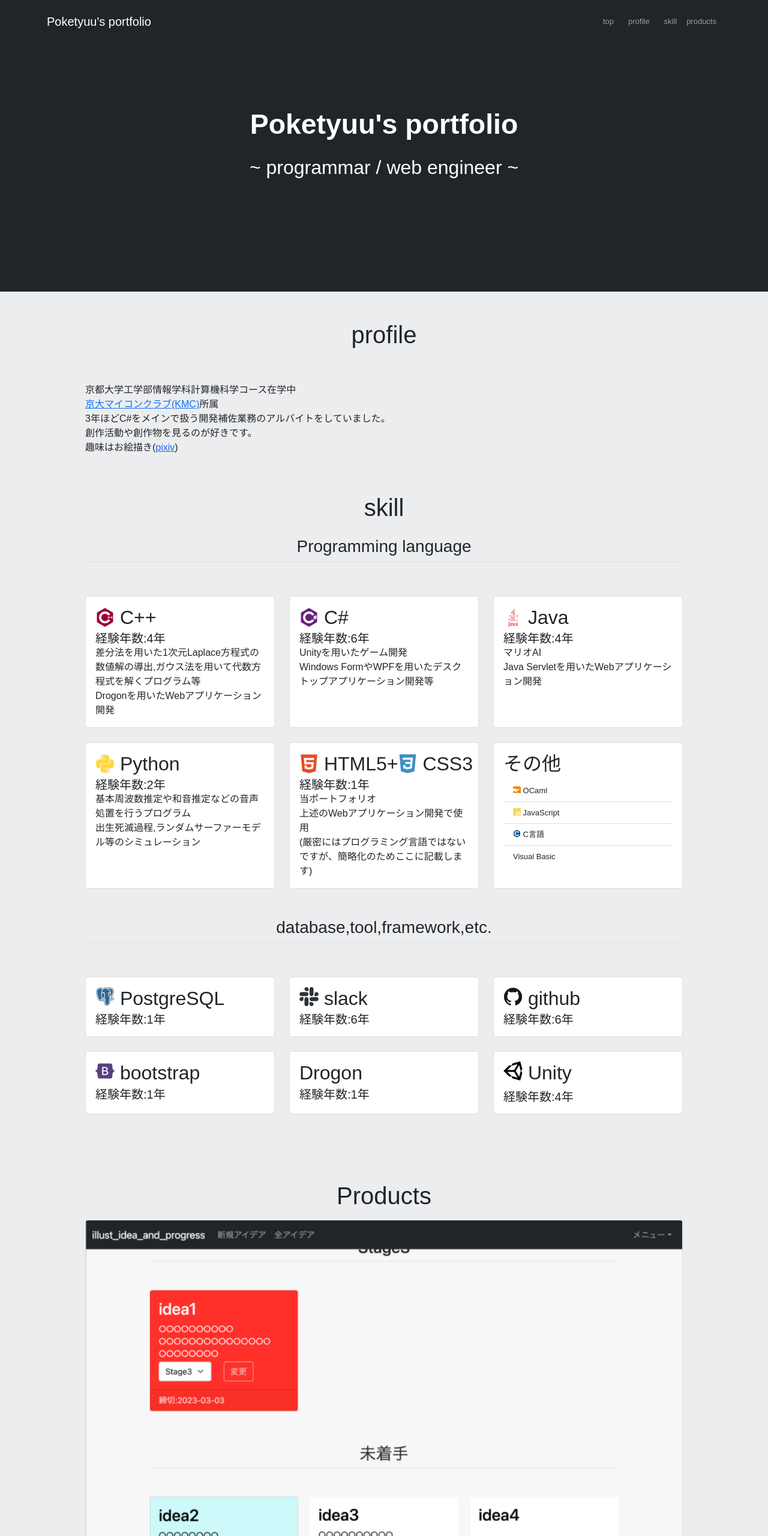
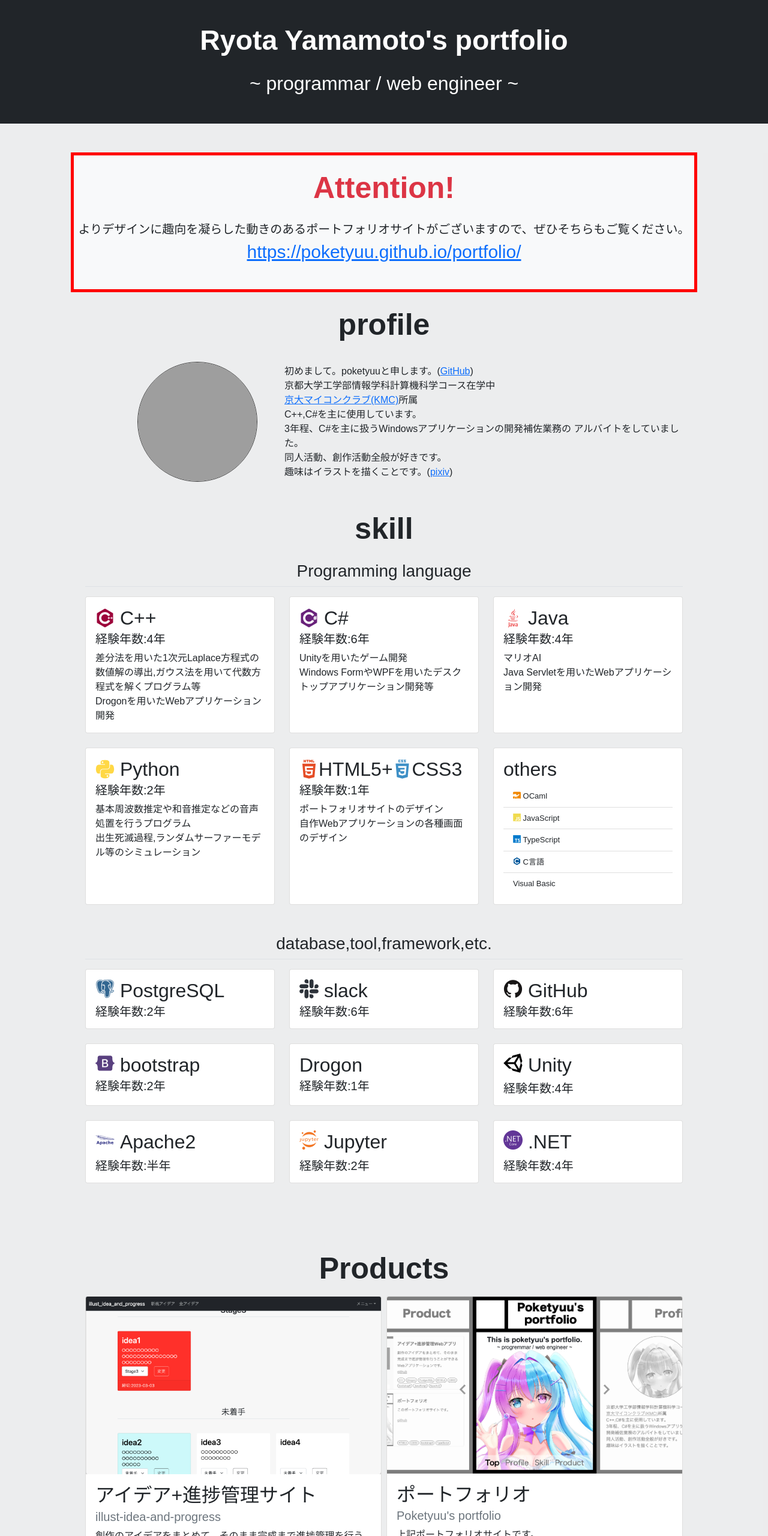
Before and after one commit to poketyuu/portfolio, a plain HTML site: page sitagaki.html in a window 1280 px wide. Shown: the top 2560 px of the page at 60% size. Drawn offline with nearby package versions, Linux system fonts and the light colour scheme; grey boxes are pictures that could not be loaded.

```diff
--- /dev/null
+++ b/css/sitagaki.css
@@ -0,0 +1,34 @@
+.portfolio_header{
+    padding-top: 40px;
+    padding-bottom: 40px;
+    color: white;
+}
+.circlecut_icon {
+    margin: 0 auto;
+    right: auto;
+    width: 200px;
+    height: 200px;
+}
+
+.circlecut_icon img {
+    width: 100%;
+    height: 100%;
+    border-radius: 50%;
+    border: solid 1.5px #404040;
+}
+h1{
+    font-size: 50px;
+    font-weight: 700;
+}
+.text_attention{
+    font-size: 20px;
+}
+.text_attention a{
+    font-size: 30px;
+}
+.attention_box{
+    border: solid 5px red;
+}
+.card-footer{
+    line-height: 2rem;
+}
--- a/sitagaki.html
+++ b/sitagaki.html
@@ -8,71 +8,61 @@
         </link>
         <link rel="stylesheet" href="https://cdn.jsdelivr.net/gh/devicons/devicon@v2.15.1/devicon.min.css">
         <link rel="stylesheet" href="/css/portfolio_style.css">
-        <title>poketyuu's portfolio</title>
+        <link rel="stylesheet" href="/css/sitagaki.css">
+        <title>Ryota Yamamoto's portfolio</title>
     </head>
     <body>
-        <header>
-            <nav class="navbar navbar-expand-md navbar-dark fixed-top bg-dark">
-                <div class="container px-2 py-2">
-                    <a class="navbar-brand" href="/">Poketyuu's portfolio</a>
-                    <button class="navbar-toggler" type="button" data-bs-toggle="collapse" data-bs-target="#navbarCollapse"
-                        aria-controls="navbarCollapse" aria-expanded="false" aria-label="Toggle navigation">
-                        <span class="navbar-toggler-icon">
-                    </button>
-                    <div class="navbar-collapse collapse" id="navbarCollapse">
-                        <ul class="navbar-nav ms-auto mb-2 mb-md-0">
-                            <li class="nav-item me-2">
-                                <a class="nav-link" href="/">top</a>
-                            </li>
-                            <li class="nav-item me-2">
-                                <a class="nav-link" href="#profile">profile</a>
-                            </li>
-                            <li class="nav-item">
-                                <a class="nav-link" href="#skill">skill</a>
-                            </li>
-                            <li class="nav-item">
-                                <a class="nav-link" href="#products">products</a>
-                            </li>
-                        </ul>
-                    </div>
-                </div>
-            </nav>
-        </header>
         <main>
             <div class="container-fluid bg-dark">
-                <section class="section" id="top">
-                    <div class="portfolio_top">
-                        <h1 class="text-center portfolio_title mb-4">Poketyuu's portfolio</h1>
-                        <h2 class="text-center">~ programmar / web engineer ~</h2>
-                    </div>
-                </section>
+                <div class="portfolio_header">
+                    <h1 class="text-center portfolio_title mb-4">Ryota Yamamoto's portfolio</h1>
+                    <h2 class="text-center">~ programmar / web engineer ~</h2>
+                </div>
             </div>
             <div class="container-fluid bg-secondary bg-opacity-10">
                 <div class="container px-5 py-5">
-                    <section class="section" id="profile">
-                        <h1 class="text-center">profile</h1>
-                        <div class="container px-4 py-5">
-                                <p>
+                    <div class="py-4 mb-4 bg-light attention_box pb-4">
+                        <h1 class="text-center text-danger mb-4">Attention!</h1>
+                        <p class="text-center text_attention">
+                            よりデザインに趣向を凝らした動きのあるポートフォリオサイトがございますので、ぜひそちらもご覧ください。<br>
+                            <a href="https://poketyuu.github.io/portfolio/">https://poketyuu.github.io/portfolio/</a>
+                        </p>
+                    </div>
+                    <h1 class="text-center pb-2 mb-4">profile</h1>
+                    <div class="row pb-5">
+                        <div class="col-1"></div>
+                        <div class="col-3">
+                            <div class="circlecut_icon">
+                                <img src="./images/original_icon.jpg" alt="icon_github" width="100%">
+                            </div>
+                        </div>
+                        <div class="col-8">
+                            <div class="d-flex h-100 align-items-center">
+                                <p class="mb-0">
+                                    初めまして。poketyuuと申します。(<a href="https://github.com/poketyuu">GitHub</a>)<br>
                                     京都大学工学部情報学科計算機科学コース在学中<br>
                                     <a href="https://www.kmc.gr.jp/">京大マイコンクラブ(KMC)</a>所属<br>
-                                    3年ほどC#をメインで扱う開発補佐業務のアルバイトをしていました。<br>
-                                    創作活動や創作物を見るのが好きです。<br>
-                                    趣味はお絵描き(<a href="https://www.pixiv.net/users/15114584">pixiv</a>)
+                                    C++,C#を主に使用しています。<br>
+                                    3年程、C#を主に扱うWindowsアプリケーションの開発補佐業務の
+                                    アルバイトをしていました。<br>
+                                    同人活動、創作活動全般が好きです。<br>
+                                    趣味はイラストを描くことです。(<a href="https://www.pixiv.net/users/15114584">pixiv</a>)<br>
                                 </p>
+                            </div>
                         </div>
-                    </section>
+                    </div>
                     <section class="section" id="skill">
                         <h1 class="pb-0 text-center">skill</h1>
                         <section>
                             <div class="container px-4 py-3">
                                 <h3 class="pb-2 border-bottom text-center">Programming language</h3>
-                                <div class="row g-4 py-5 row-cols-1 row-cols-md-2 row-cols-lg-3 g-4">
-                                    <div class="col">
+                                <div class="row g-4 pb-5 pt-2">
+                                    <div class="col-4">
                                         <div class="card h-100">
                                             <div class="card-body">
                                                 <h2 class="card-title d-flex align-items-center"><i class="devicon-cplusplus-plain colored"></i>&nbsp;C++
                                                 </h2>
-                                                <h5 class="card-subtitle">経験年数:4年</h5>
+                                                <h5 class="card-subtitle mb-2">経験年数:4年</h5>
                                                 <p class="card-text">
                                                     差分法を用いた1次元Laplace方程式の数値解の導出,ガウス法を用いて代数方程式を解くプログラム等
                                                     <br>
@@ -81,11 +71,11 @@
                                             </div>
                                         </div>
                                     </div>
-                                    <div class="col">
+                                    <div class="col-4">
                                         <div class="card h-100">
                                             <div class="card-body">
                                                 <h2 class="card-title d-flex align-items-center"><i class="devicon-csharp-plain colored"></i>&nbsp;C#</h2>
-                                                <h5 class="card-subtitle">経験年数:6年</h5>
+                                                <h5 class="card-subtitle mb-2">経験年数:6年</h5>
                                                 <p class="card-text">
                                                     Unityを用いたゲーム開発<br>
                                                     Windows FormやWPFを用いたデスクトップアプリケーション開発等
@@ -93,11 +83,11 @@
                                             </div>
                                         </div>
                                     </div>
-                                    <div class="col">
+                                    <div class="col-4">
                                         <div class="card h-100">
                                             <div class="card-body">
                                                 <h2 class="card-title d-flex align-items-center"><i class="devicon-java-plain-wordmark colored"></i>&nbsp;Java</h2>
-                                                <h5 class="card-subtitle">経験年数:4年</h5>
+                                                <h5 class="card-subtitle mb-2">経験年数:4年</h5>
                                                 <p class="card-text">
                                                     マリオAI<br>
                                                     Java Servletを用いたWebアプリケーション開発
@@ -105,11 +95,11 @@
                                             </div>
                                         </div>
                                     </div>
-                                    <div class="col">
+                                    <div class="col-4">
                                         <div class="card h-100">
                                             <div class="card-body">
                                                 <h2 class="card-title d-flex align-items-center"><i class="devicon-python-plain colored"></i>&nbsp;Python</h2>
-                                                <h5 class="card-subtitle">経験年数:2年</h5>
+                                                <h5 class="card-subtitle mb-2">経験年数:2年</h5>
                                                 <p class="card-text">
                                                     基本周波数推定や和音推定などの音声処置を行うプログラム<br>
                                                     出生死滅過程,ランダムサーファーモデル等のシミュレーション
@@ -117,26 +107,27 @@
                                             </div>
                                         </div>
                                     </div>
-                                    <div class="col">
+                                    <div class="col-4">
                                         <div class="card h-100">
                                             <div class="card-body">
-                                                <h2 class="card-title d-flex align-items-center"><i class="devicon-html5-plain colored"></i>&nbsp;HTML5+<i class="devicon-css3-plain colored"></i>&nbsp;CSS3</h2>
-                                                <h5 class="card-subtitle">経験年数:1年</h5>
+                                                <h2 class="card-title d-flex align-items-center"><i class="devicon-html5-plain-wordmark colored"></i>HTML5+<i class="devicon-css3-plain-wordmark colored"></i>CSS3
+                                                </h2>
+                                                <h5 class="card-subtitle mb-2">経験年数:1年</h5>
                                                 <p class="card-text">
-                                                    当ポートフォリオ<br>
-                                                    上述のWebアプリケーション開発で使用<br>
-                                                    (厳密にはプログラミング言語ではないですが、簡略化のためここに記載します)
+                                                    ポートフォリオサイトのデザイン<br>
+                                                    自作Webアプリケーションの各種画面のデザイン
                                                 </p>
                                             </div>
                                         </div>
                                     </div>
-                                    <div class="col">
+                                    <div class="col-4">
                                         <div class="card h-100">
                                             <div class="card-body">
-                                                <h2 class="card-title d-flex align-items-center">その他</h2>
+                                                <h2 class="card-title d-flex align-items-center">others</h2>
                                                 <ul class="list-group list-group-flush">
                                                     <li class="list-group-item"><i class="devicon-ocaml-plain colored"></i>&nbsp;OCaml</li>
                                                     <li class="list-group-item"><i class="devicon-javascript-plain colored"></i>&nbsp;JavaScript</li>
+                                                    <li class="list-group-item"><i class="devicon-typescript-plain colored"></i>&nbsp;TypeScript</li>
                                                     <li class="list-group-item"><i class="devicon-c-plain colored"></i>&nbsp;C言語</li>
                                                     <li class="list-group-item">Visual Basic</li>
                                                 </ul>
@@ -145,12 +136,12 @@
                                     </div>
                                 </div>
                                 <h3 class="pb-2 border-bottom text-center">database,tool,framework,etc.</h3>
-                                <div class="row g-4 py-5 row-col-1 row-cols-md-2 row-cols-lg-3">
+                                <div class="row g-4 pb-5 pt-2 row-col-1 row-cols-md-2 row-cols-lg-3">
                                     <div class="col">
                                         <div class="card h-100">
                                             <div class="card-body">
                                                 <h2 class="card-title"><i class="devicon-postgresql-plain colored"></i>&nbsp;PostgreSQL</h2>
-                                                <h5 class="card-subtitle">経験年数:1年</h5>
+                                                <h5 class="card-subtitle">経験年数:2年</h5>
                                             </div>
                                         </div>
                                     </div>
@@ -165,7 +156,7 @@
                                     <div class="col">
                                         <div class="card h-100">
                                             <div class="card-body">
-                                                <h2 class="card-title"><i class="devicon-github-original colored"></i>&nbsp;github</h2>
+                                                <h2 class="card-title"><i class="devicon-github-original colored"></i>&nbsp;GitHub</h2>
                                                 <h5 class="card-subtitle">経験年数:6年</h5>
                                             </div>
                                         </div>
@@ -174,7 +165,7 @@
                                         <div class="card h-100">
                                             <div class="card-body">
                                                 <h2 class="card-title"><i class="devicon-bootstrap-plain colored"></i>&nbsp;bootstrap</h2>
-                                                <h5 class="card-subtitle">経験年数:1年</h5>
+                                                <h5 class="card-subtitle">経験年数:2年</h5>
                                             </div>
                                         </div>
                                     </div>
@@ -194,6 +185,30 @@
                                             </div>
                                         </div>
                                     </div>
+                                    <div class="col">
+                                        <div class="card h-100">
+                                            <div class="card-body">
+                                                <h2 class="card-title"><i class="devicon-apache-line-wordmark colored"></i>&nbsp;Apache2</h2>
+                                                <h5 class="card-text">経験年数:半年</h5>
+                                            </div>
+                                        </div>
+                                    </div>
+                                    <div class="col">
+                                        <div class="card h-100">
+                                            <div class="card-body">
+                                                <h2 class="card-title"><i class="devicon-jupyter-plain-wordmark colored"></i>&nbsp;Jupyter</h2>
+                                                <h5 class="card-text">経験年数:2年</h5>
+                                            </div>
+                                        </div>
+                                    </div>
+                                    <div class="col">
+                                        <div class="card h-100">
+                                            <div class="card-body">
+                                                <h2 class="card-title"><i class="devicon-dotnetcore-plain colored"></i>&nbsp;.NET</h2>
+                                                <h5 class="card-text">経験年数:4年</h5>
+                                            </div>
+                                        </div>
+                                    </div>
                                 </div>
                             </div>
                         </section>
@@ -202,8 +217,8 @@
                         <div class="container px-4 py-5">
                             <h1 class = "pb-2 text-center">Products</h1>
                             <div class="row g-2">
-                                <div class="col-12">
-                                    <div class="card">
+                                <div class="col-6">
+                                    <div class="card h-100">
                                         <a href="https://illust-idea-and-progress.com/" target="_blank">
                                             <img class="card-img-top" src="/images/img_idea.jpg" alt="illust-idea-and-progress main page">
                                         </a>
@@ -227,36 +242,25 @@
                                         </div>
                                     </div>
                                 </div>
-                                <div class="col-12 col-md-6">
+                                <div class="col-md-6">
                                     <div class="card h-100">
+                                        <a href="https://poketyuu.github.io/portfolio/" target="_blank">
+                                            <img class="card-img-top" src="/images/portfolio_wide.jpg" alt="illust-idea-and-progress main page">
+                                        </a>
                                         <div class="card-body">
-                                            <h4 class="card-title">ポートフォリオ</h4>
+                                            <h2 class="card-title">ポートフォリオ</h2>
+                                            <h5 class="card-subtitle mb-2 text-muted">Poketyuu's portfolio</h5>
                                             <p class="card-text">
-                                                このポートフォリオサイトです。
+                                                上記ポートフォリオサイトです。<br>
+                                                同人即売会等で用いられるサークルカットをモチーフにデザインしました。
                                             </p>
                                             <a href="https://github.com/poketyuu/portfolio" class="card-link">github</a>
                                         </div>
                                         <div class="card-footer">
                                             <span class="oval_border">HTML5</span>
                                             <span class="oval_border">CSS3</span>
+                                            <span class="oval_border">TypeScript</span>
                                             <span class="oval_border">bootstrap5</span>
-                                        </div>
-                                    </div>
-                                </div>
-                                <div class="col-12 col-md-6">
-                                    <div class="card h-100">
-                                        <img class="card-img-top" src="/images/img_myuu.png" alt="夢遊 ゲーム画面">
-                                        <div class="card-body">
-                                            <h4 class="card-title">横スクロールアクションゲーム</h4>
-                                            <h5 class="card-subtitle text-muted">夢遊</h5>
-                                            <p class="card-text">
-                                                10人ほどのチームで開発<br>
-                                                自分は自キャラクターや敵の動きなどのメインプログラムを担当しました。
-                                            </p>
-                                        </div>
-                                        <div class="card-footer">
-                                            <span class="oval_border">C#</span>
-                                            <span class="oval_border">Unity</span>
                                         </div>
                                     </div>
                                 </div>
```
Also changed, not shown: index.html (+2 -2 lines), images/portfolio_wide.jpg (added), 1 other file.
